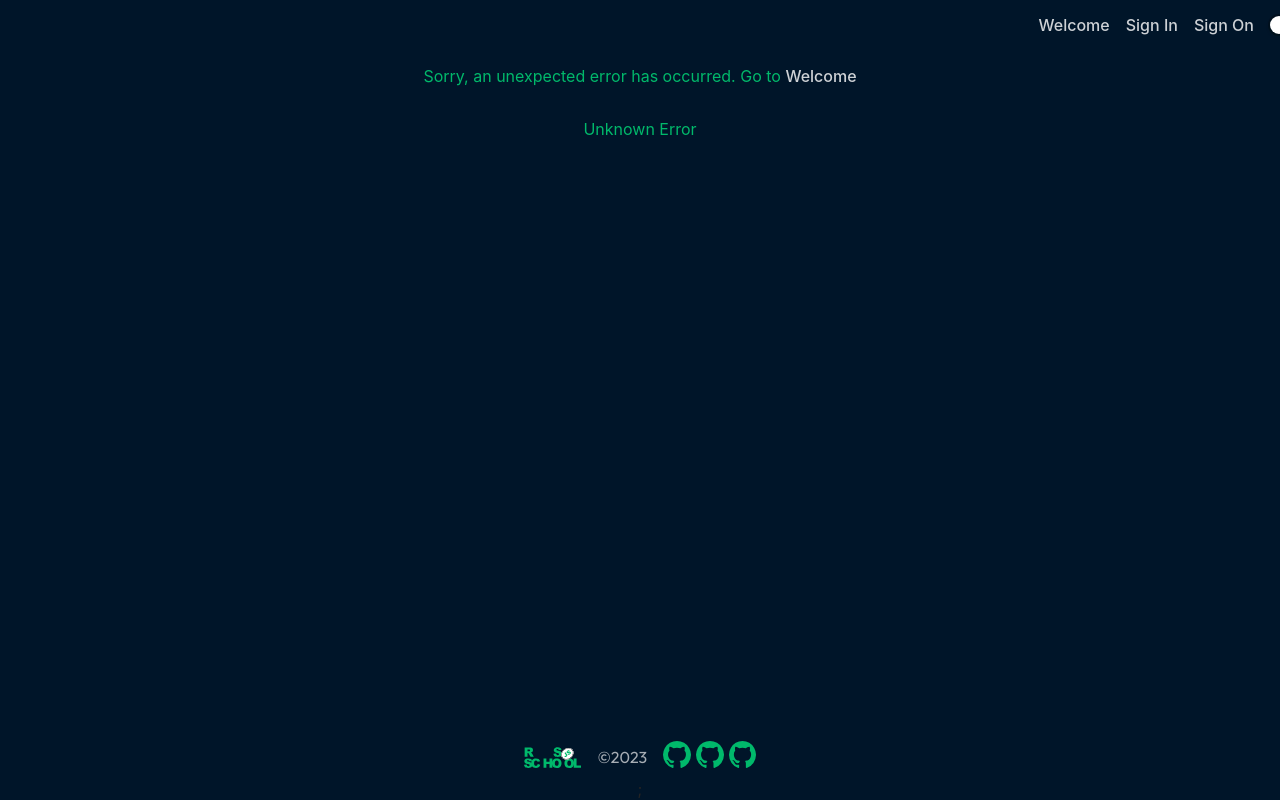
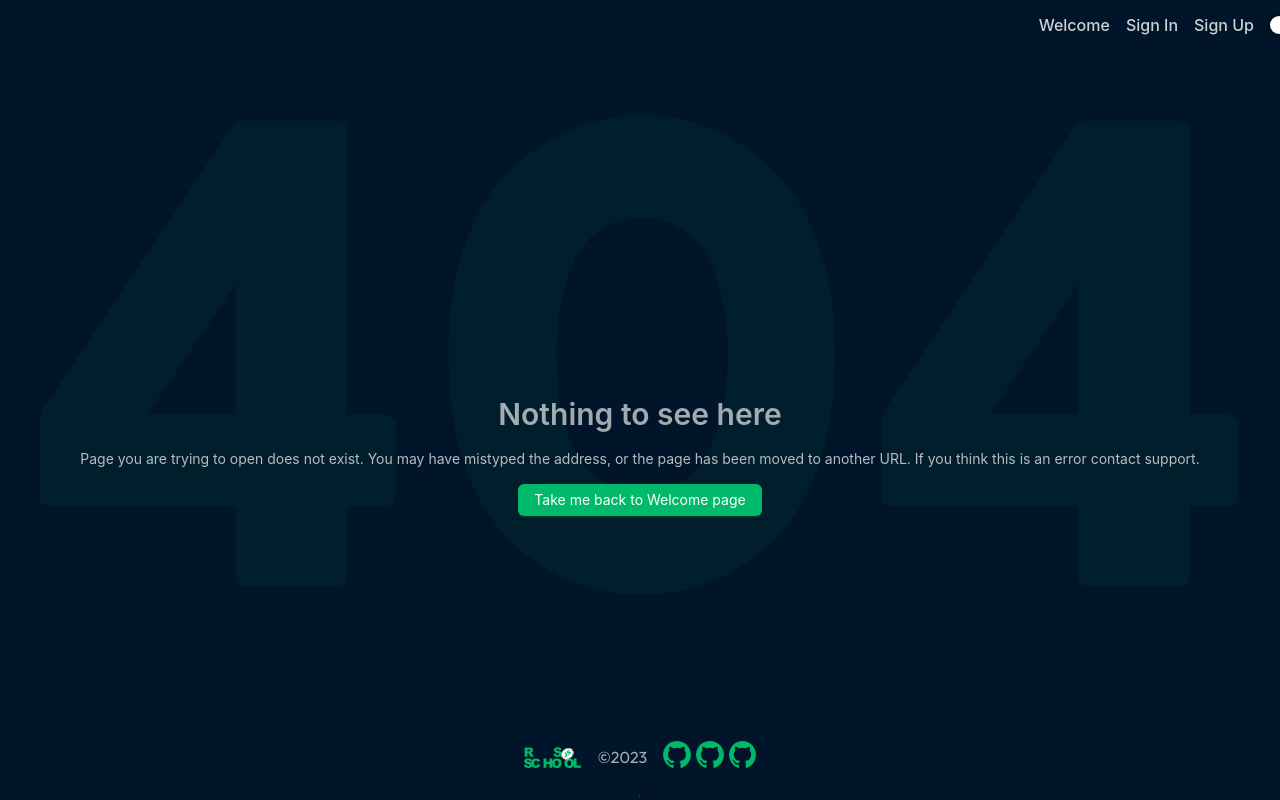
Before and after one commit to JanaAhurtsova/graphiql-app, a React (Vite) app in the folder GraphQL/: page /404 in a window 1280 px wide. Shown: the top 800 px of the page. Built offline with nearby package versions, Linux system fonts and the light colour scheme.

Commit message:
fix: fix error page

```diff
--- a/GraphQL/src/assets/json/localization.json
+++ b/GraphQL/src/assets/json/localization.json
@@ -2,7 +2,7 @@
   "en": {
     "titleWelcome": "Welcome",
     "titleMain": "Graph",
-    "titleSignUp": "Sign On",
+    "titleSignUp": "Sign Up",
     "titleSignIn": "Sign In",
     "exit": "Exit",
     "documentation": "Documentation",
@@ -30,7 +30,10 @@
     "team": "OUR DREAM TEAM",
     "svetlana": "SVETLANA",
     "jana": "JANA",
-    "vladimir": "VLADIMIR"
+    "vladimir": "VLADIMIR",
+    "errorTitle": "Nothing to see here",
+    "errorDescription": "Page you are trying to open does not exist. You may have mistyped the address, or the page has been moved to another URL. If you think this is an error contact support.",
+    "errorButton": "Take me back to Welcome page"
   },
   "ru": {
     "titleWelcome": "О нас",
@@ -63,6 +66,9 @@
     "team": "НАША КОМАНДА",
     "svetlana": "СВЕТЛАНА",
     "jana": "ЯНА",
-    "vladimir": "ВЛАДИМИР"
+    "vladimir": "ВЛАДИМИР",
+    "errorTitle": "Здесь ничего нет",
+    "errorDescription": "Страница, которую Вы пытаетесть открыть, не существует. Возможно, Вы ошиблись адресом, или страница имеет другой URL. Если вы считаете, что это ошибка, обратитесь в службу поддержки.",
+    "errorButton": "Вернуться на страницу О нас"
   }
 }
--- a/GraphQL/src/components/editor/headerVariables/HeadersVariables.tsx
+++ b/GraphQL/src/components/editor/headerVariables/HeadersVariables.tsx
@@ -18,6 +18,8 @@ export const HeadersVariables = ({ setVariables, setHeaders }: ISetState) => {
     setActive(value);
   };
 
+  const setDisplay = (flag: boolean) => (flag ? 'block' : 'none');
+
   return (
     <div>
       <div className={styles.header}>
@@ -33,50 +35,20 @@ export const HeadersVariables = ({ setVariables, setHeaders }: ISetState) => {
           <UpOutlined rotate={open ? 180 : 0} />
         </div>
       </div>
-      <div style={{ display: open ? 'block' : 'none' }}>
+      <div style={{ display: setDisplay(open) }}>
         <Input.TextArea
-          style={{ display: active ? 'block' : 'none' }}
+          style={{ display: setDisplay(active) }}
           className={styles.option}
           onChange={(e) => setVariables(e.target.value)}
           placeholder={langJSON[lang].placeholderVariables}
         />
         <Input.TextArea
-          style={{ display: !active ? 'block' : 'none' }}
+          style={{ display: setDisplay(!active) }}
           className={styles.option}
           onChange={(e) => setHeaders(e.target.value)}
           placeholder={langJSON[lang].placeholderHeaders}
         />
       </div>
     </div>
-    // <Collapse ghost expandIconPosition="end">
-    //   <Panel
-    //     collapsible="icon"
-    //     className={styles.panel}
-    //     key={VARIABLES}
-    //     header={
-    //       <>
-    //         <Button onClick={() => setActive(true)} type={active ? 'link' : 'text'}>
-    //           {langJSON[lang].variables}
-    //         </Button>
-    //         <Button onClick={() => setActive(false)} type={!active ? 'link' : 'text'}>
-    //           {langJSON[lang].headers}
-    //         </Button>
-    //       </>
-    //     }
-    //   >
-    //     <Input.TextArea
-    //       style={{ display: active ? 'block' : 'none' }}
-    //       className={styles.option}
-    //       onChange={(e) => setVariables(e.target.value)}
-    //       placeholder={langJSON[lang].placeholderVariables}
-    //     />
-    //     <Input.TextArea
-    //       style={{ display: !active ? 'block' : 'none' }}
-    //       className={styles.option}
-    //       onChange={(e) => setHeaders(e.target.value)}
-    //       placeholder={langJSON[lang].placeholderHeaders}
-    //     />
-    //   </Panel>
-    // </Collapse>
   );
 };
--- /dev/null
+++ b/GraphQL/src/components/pages/errorPage/404/404.tsx
@@ -0,0 +1,10 @@
+export const ErrorIcon = (props: React.ComponentPropsWithoutRef<'svg'>) => {
+  return (
+    <svg xmlns="http://www.w3.org/2000/svg" viewBox="0 0 362 145" {...props}>
+      <path
+        fill="rgba(0, 185, 107, 0.05)"
+        d="M62.6 142c-2.133 0-3.2-1.067-3.2-3.2V118h-56c-2 0-3-1-3-3V92.8c0-1.333.4-2.733 1.2-4.2L58.2 4c.8-1.333 2.067-2 3.8-2h28c2 0 3 1 3 3v85.4h11.2c.933 0 1.733.333 2.4 1 .667.533 1 1.267 1 2.2v21.2c0 .933-.333 1.733-1 2.4-.667.533-1.467.8-2.4.8H93v20.8c0 2.133-1.067 3.2-3.2 3.2H62.6zM33 90.4h26.4V51.2L33 90.4zM181.67 144.6c-7.333 0-14.333-1.333-21-4-6.666-2.667-12.866-6.733-18.6-12.2-5.733-5.467-10.266-13-13.6-22.6-3.333-9.6-5-20.667-5-33.2 0-12.533 1.667-23.6 5-33.2 3.334-9.6 7.867-17.133 13.6-22.6 5.734-5.467 11.934-9.533 18.6-12.2 6.667-2.8 13.667-4.2 21-4.2 7.467 0 14.534 1.4 21.2 4.2 6.667 2.667 12.8 6.733 18.4 12.2 5.734 5.467 10.267 13 13.6 22.6 3.334 9.6 5 20.667 5 33.2 0 12.533-1.666 23.6-5 33.2-3.333 9.6-7.866 17.133-13.6 22.6-5.6 5.467-11.733 9.533-18.4 12.2-6.666 2.667-13.733 4-21.2 4zm0-31c9.067 0 15.6-3.733 19.6-11.2 4.134-7.6 6.2-17.533 6.2-29.8s-2.066-22.2-6.2-29.8c-4.133-7.6-10.666-11.4-19.6-11.4-8.933 0-15.466 3.8-19.6 11.4-4 7.6-6 17.533-6 29.8s2 22.2 6 29.8c4.134 7.467 10.667 11.2 19.6 11.2zM316.116 142c-2.134 0-3.2-1.067-3.2-3.2V118h-56c-2 0-3-1-3-3V92.8c0-1.333.4-2.733 1.2-4.2l56.6-84.6c.8-1.333 2.066-2 3.8-2h28c2 0 3 1 3 3v85.4h11.2c.933 0 1.733.333 2.4 1 .666.533 1 1.267 1 2.2v21.2c0 .933-.334 1.733-1 2.4-.667.533-1.467.8-2.4.8h-11.2v20.8c0 2.133-1.067 3.2-3.2 3.2h-27.2zm-29.6-51.6h26.4V51.2l-26.4 39.2z"
+      />
+    </svg>
+  );
+};
--- a/GraphQL/src/components/pages/errorPage/ErrorPage.module.scss
+++ b/GraphQL/src/components/pages/errorPage/ErrorPage.module.scss
@@ -1,3 +1,36 @@
-.text {
-  color: #00b96b;
+.container {
+  padding: 8vh 3vw 0;
+  display: flex;
+  flex-direction: column;
+  align-items: stretch;
+  flex: auto;
 }
+
+.inner {
+  position: relative;
+}
+
+.image {
+  position: absolute;
+  right: 0;
+  left: 0;
+  top: 0;
+}
+
+.content {
+  position: relative;
+  padding-top: 32vh;
+  z-index: 5;
+
+  @media (max-width: 556px) {
+    padding-top: 20vh;
+  }
+}
+
+.title {
+  color: rgba(255, 255, 255, 0.634) !important;
+}
+
+.description {
+  color: rgba(240, 240, 240, 0.757) !important;
+}
--- a/GraphQL/src/components/pages/errorPage/ErrorPage.tsx
+++ b/GraphQL/src/components/pages/errorPage/ErrorPage.tsx
@@ -1,15 +1,32 @@
-import { Link, isRouteErrorResponse, useRouteError } from 'react-router-dom';
+import { ErrorIcon } from './404/404';
 import styles from './ErrorPage.module.scss';
+import Title from 'antd/es/typography/Title';
+import Paragraph from 'antd/es/typography/Paragraph';
+import { Button } from 'antd';
+import { useGetLocalization } from 'hooks/reduxHooks';
+import localizationJSON from 'assets/json/localization.json';
+import { useNavigate } from 'react-router-dom';
+
 export default function ErrorPage() {
-  const error = useRouteError();
+  const { lang } = useGetLocalization();
+  const navigate = useNavigate();
+
   return (
-    <section className="container">
-      <p className={styles.text}>
-        Sorry, an unexpected error has occurred. Go to <Link to="/">Welcome</Link>
-      </p>
-      <p className={styles.text}>
-        {(isRouteErrorResponse(error) && error.statusText) || 'Unknown Error'}
-      </p>
+    <section className={styles.container}>
+      <div className={styles.inner}>
+        <ErrorIcon className={styles.image} />
+        <div className={styles.content}>
+          <Title level={2} className={styles.title}>
+            {localizationJSON[lang].errorTitle}
+          </Title>
+          <Paragraph className={styles.description}>
+            {localizationJSON[lang].errorDescription}
+          </Paragraph>
+          <Button onClick={() => navigate('/')} type="primary">
+            {localizationJSON[lang].errorButton}
+          </Button>
+        </div>
+      </div>
     </section>
   );
 }
--- a/GraphQL/src/components/pages/loginPage/LoginPage.module.scss
+++ b/GraphQL/src/components/pages/loginPage/LoginPage.module.scss
@@ -1,14 +1,14 @@
 .login_tabs {
   width: 500px;
-  height: 300px;
   border: 0.1px solid #00b96b;
   border-radius: 8px;
-  padding-top: 5vh;
+  padding: 7vh 2vw;
   margin: auto;
   position: relative;
   overflow: hidden;
   box-shadow: 0 0 10px 0 rgba(0, 185, 107, 0.7), inset 0 0 5px 0 rgba(0, 185, 107, 0.7);
   animation: glow 2.5s infinite alternate;
+
   @media (max-width: 550px) {
     width: 300px;
   }
--- a/GraphQL/src/components/pages/registerPage/RegisterPage.module.scss
+++ b/GraphQL/src/components/pages/registerPage/RegisterPage.module.scss
@@ -1,18 +1,19 @@
 .register_tabs {
   width: 500px;
-  height: 300px;
   border: 0.1px solid #00b96b;
   border-radius: 8px;
-  padding-top: 5vh;
+  padding: 7vh 2vw;
   margin: auto;
   position: relative;
   overflow: hidden;
   box-shadow: 0 0 10px 0 rgba(0, 185, 107, 0.7), inset 0 0 5px 0 rgba(0, 185, 107, 0.7);
   animation: glow 2.5s infinite alternate;
+
   @media (max-width: 550px) {
     width: 300px;
   }
 }
+
 .h {
   color: #00b96b;
 }
--- a/GraphQL/src/components/pages/registerPage/RegisterPage.tsx
+++ b/GraphQL/src/components/pages/registerPage/RegisterPage.tsx
@@ -17,6 +17,7 @@ export default function RegisterPage() {
       navigate('/graph');
     }
   });
+
   return (
     <section className={styles.register_tabs}>
       <h3 className={styles.h}>{localizationJSON[lang].titleSignUp}</h3>
```
Also changed, not shown: 1 other file (tests, documents, lock files or other folders).
